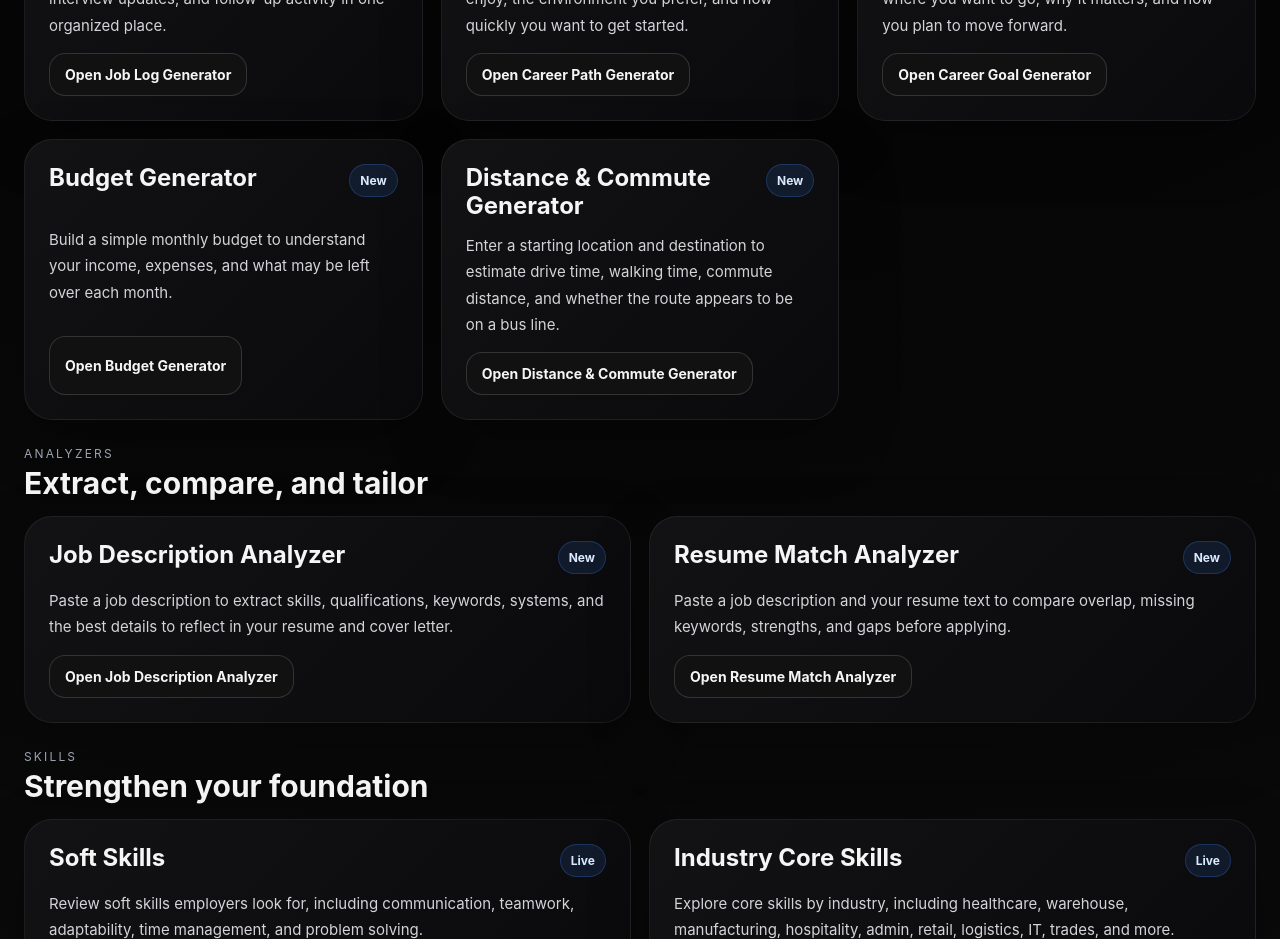
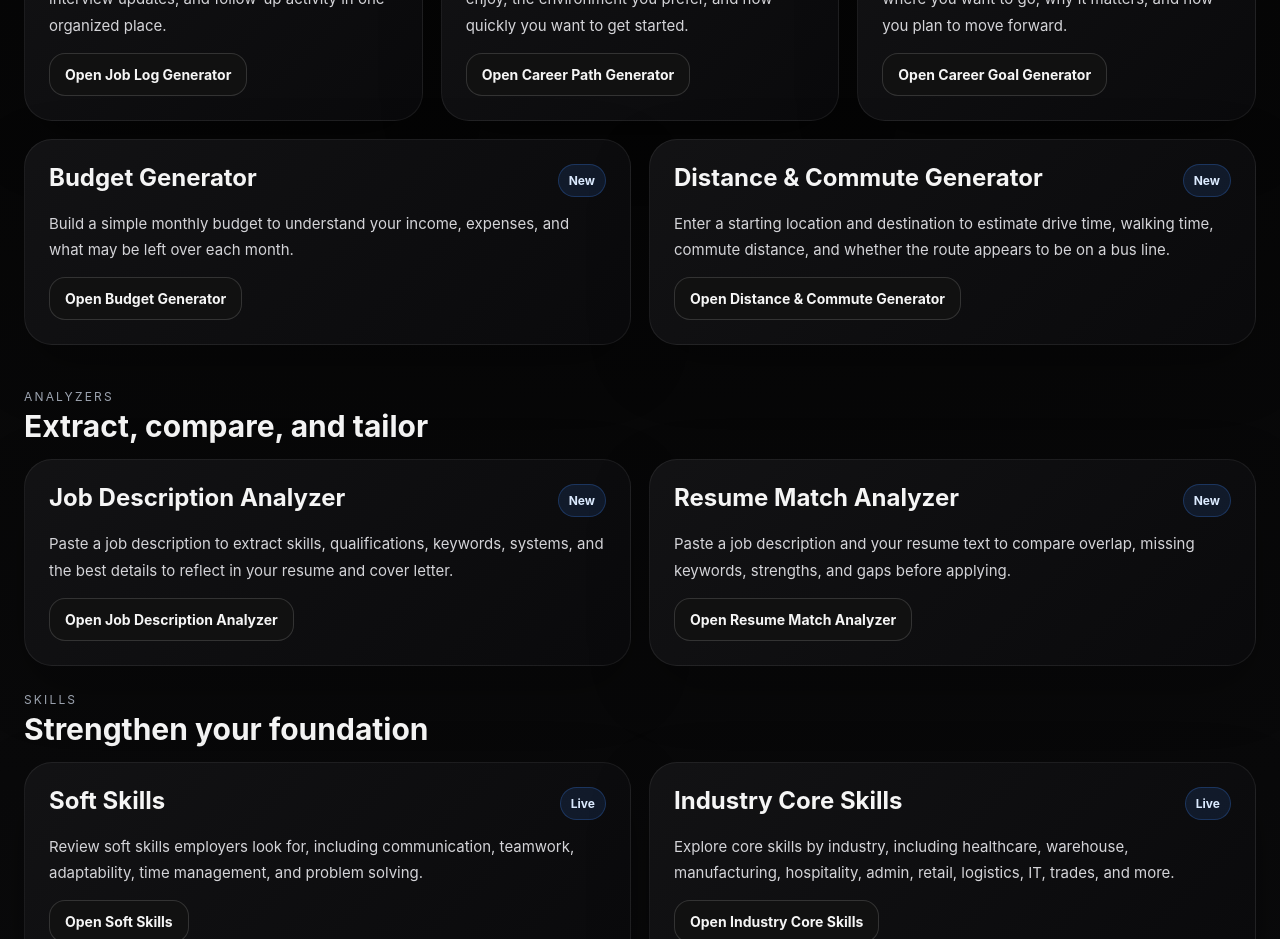
Before and after one commit to UrMizery/hireminds-platform, a Next.js app: page /career-toolkit in a window 1280 px wide. Shown: the part 1160-2099 px from the top of the page. Built offline with nearby package versions, Linux system fonts and the light colour scheme; no server answers.

Commit message:
Update page.tsx

```diff
--- a/app/career-toolkit/page.tsx
+++ b/app/career-toolkit/page.tsx
@@ -174,7 +174,8 @@ Open Career Goal Generator
 </a>
 </div>
 
-<div style={{ ...styles.featureCard, gridColumn: "span 1" }}>
+<div style={styles.bottomTwoCardRow}>
+<div style={styles.featureCard}>
 <div style={styles.featureTop}>
 <h3 style={styles.featureTitle}>Budget Generator</h3>
 <span style={styles.liveTag}>New</span>
@@ -188,7 +189,7 @@ Open Budget Generator
 </a>
 </div>
 
-<div style={{ ...styles.featureCard, gridColumn: "span 1" }}>
+<div style={styles.featureCard}>
 <div style={styles.featureTop}>
 <h3 style={styles.featureTitle}>Distance &amp; Commute Generator</h3>
 <span style={styles.liveTag}>New</span>
@@ -203,6 +204,7 @@ style={styles.linkButton}
 >
 Open Distance &amp; Commute Generator
 </a>
+</div>
 </div>
 
 <div style={styles.placeholderCard} aria-hidden="true" />
@@ -513,8 +515,11 @@ display: "grid",
 gridTemplateColumns: "repeat(2, minmax(0, 1fr))",
 gap: "18px",
 },
-  placeholderCard: {
-visibility: "hidden",
+bottomTwoCardRow: {
+gridColumn: "1 / -1",
+display: "grid",
+gridTemplateColumns: "repeat(2, minmax(0, 1fr))",
+gap: "18px",
 },
 featureCard: {
 background:
```
